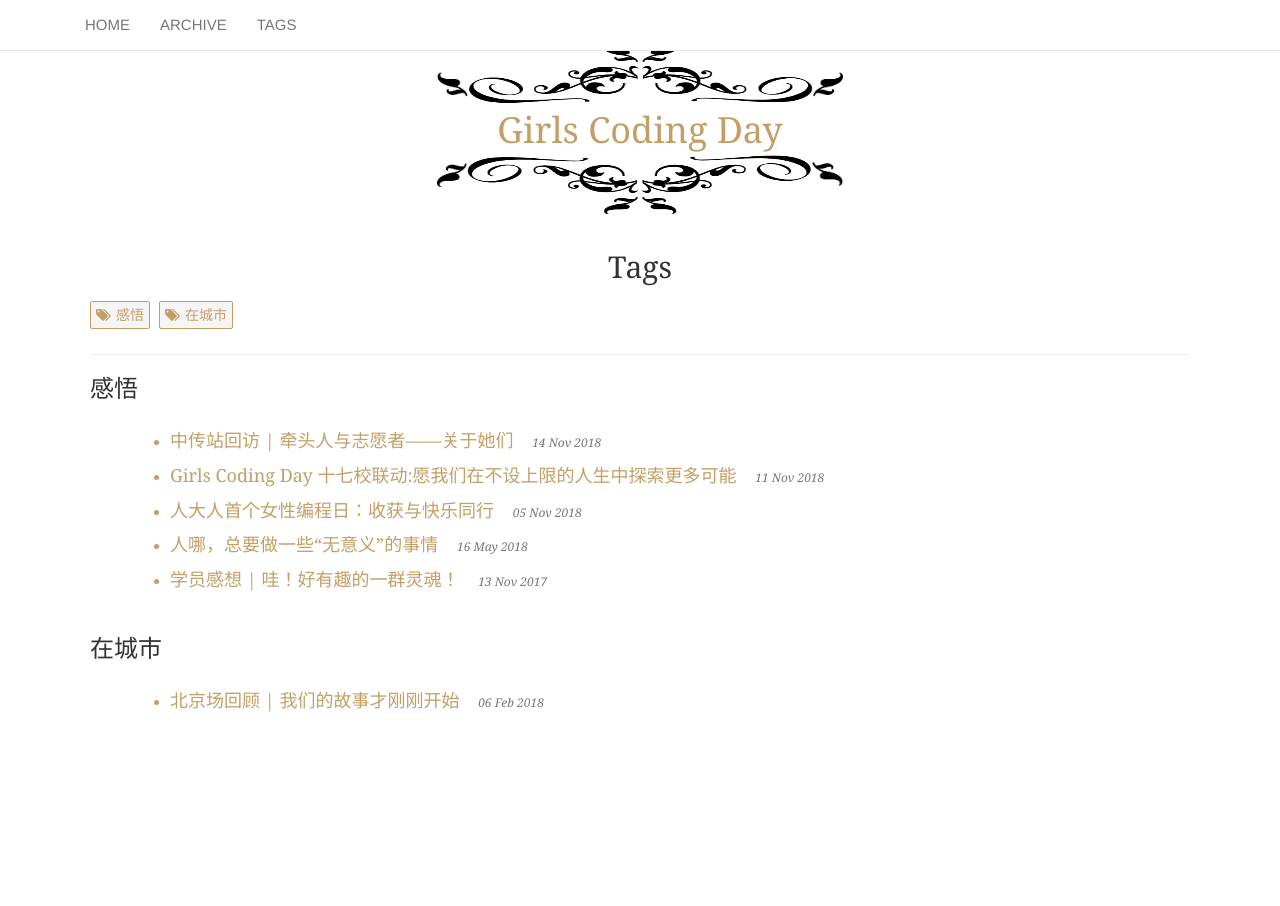
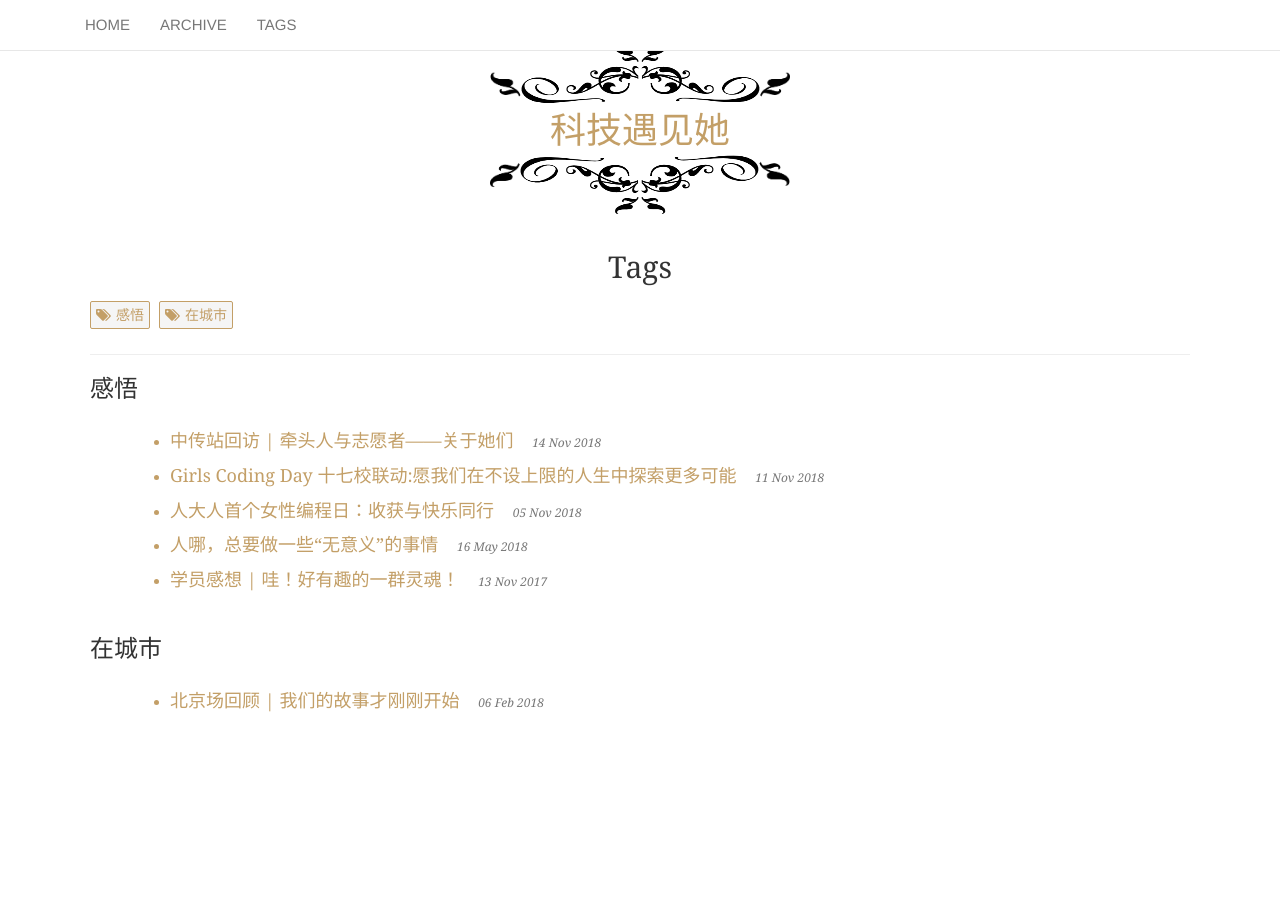
Before and after one commit to Nara727/Nara-blog, a Jekyll site: the page built from tags.html, in a window 1280 px wide. Built offline with Jekyll 4.4.1, drawn with Linux system fonts in a browser that asks for light colours; part of the change alters nothing that is shown.

Commit message:
更新配置文件
自定义了标题

```diff
--- a/_config.yml
+++ b/_config.yml
@@ -1,13 +1,13 @@
 # "/" + 仓库的名字. 资源文件的路径组成部分
-baseurl: "/Girls-Coding-Day-Jekyll-blog-4"
+baseurl: "/Nara-blog"
 
 # 网页的标题
-title: "Girls Coding Day"
-username: yourname
+title: "科技遇见她"
+username: Nara
 # 网站副标题
-description: "架起女性与编程的桥梁"
+description: "Reshma Saujani: Teach girls bravery,not perfection"
 
-aboutme: "我的生活，工作 😉🍕🎧"
+aboutme: "做勇敢的女孩，而非完美😉🍕🎧"
 
 # 其它配置, 可忽略, 无需修改
 markdown: kramdown
```
